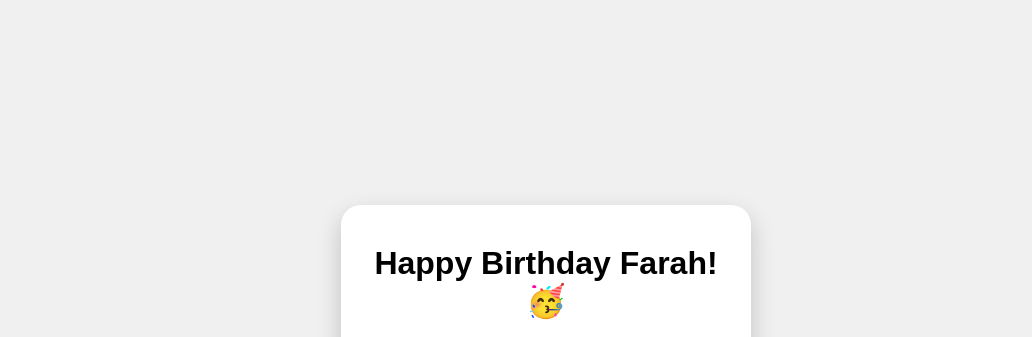
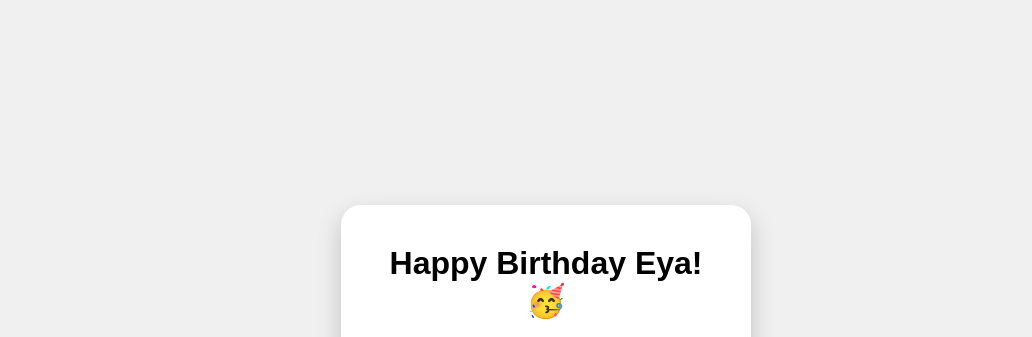
Before and after one commit to fatihahhazmi/bday, a plain HTML site: page index.html in a window 1280 px wide. Both pictures are taken after a click on the button "Yes". Shown: the top 337 px of the page, without its empty margins (94-1126 px from the left). Drawn offline with Linux system fonts and the light colour scheme.

Commit message:
Update index.html

```diff
--- a/index.html
+++ b/index.html
@@ -78,9 +78,9 @@
 
     // Replace content with birthday message + GIF
     card.innerHTML = `
-      <h1>Happy Birthday Farah! 🥳</h1>
+      <h1>Happy Birthday Eya! 🥳</h1>
       <p>Semoga tercapai impian dan panjang umur wohoo</p>
-      <img src="https://media.tenor.com/LOh2V9FWAugAAAAi/cute-kawaii.gif
+      <img src="https://c.tenor.com/SflAPgMJJigAAAAC/tenor.gif
     " alt="Birthday GIF">
     `;
 
```
